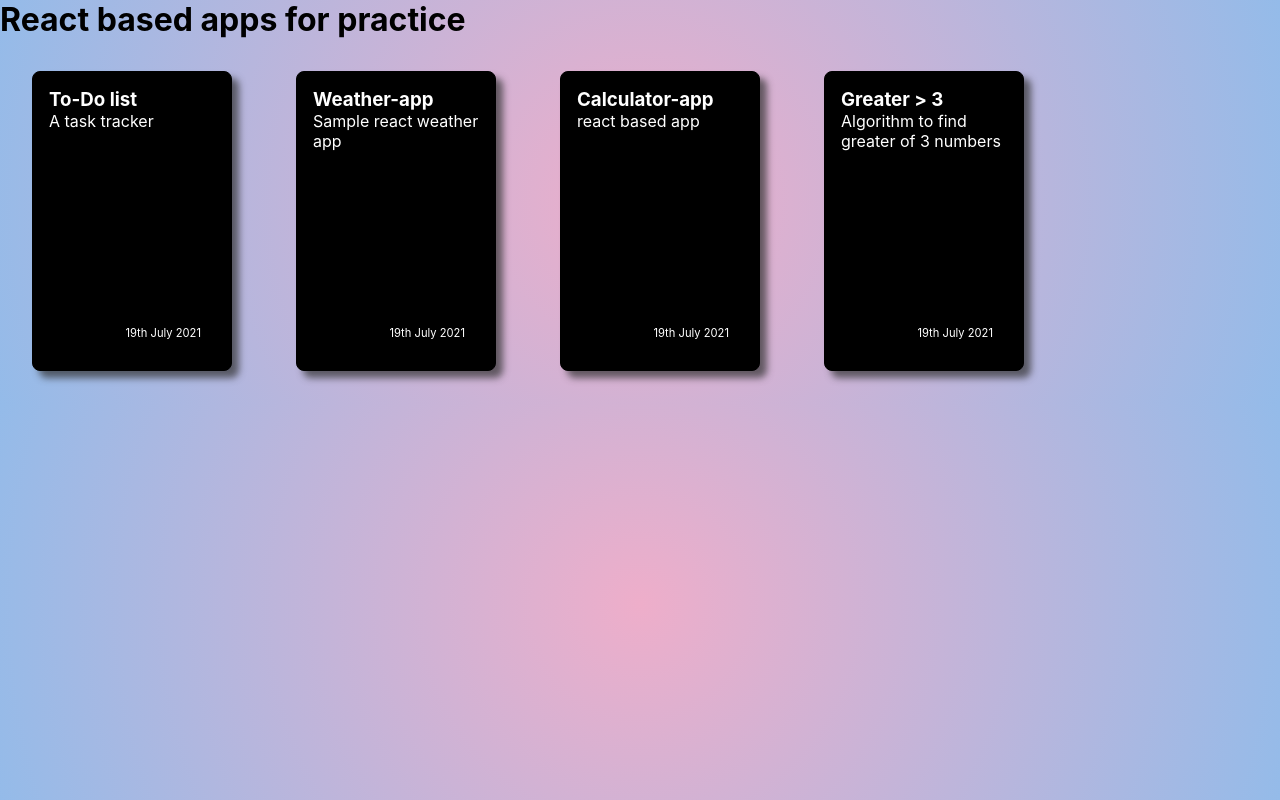
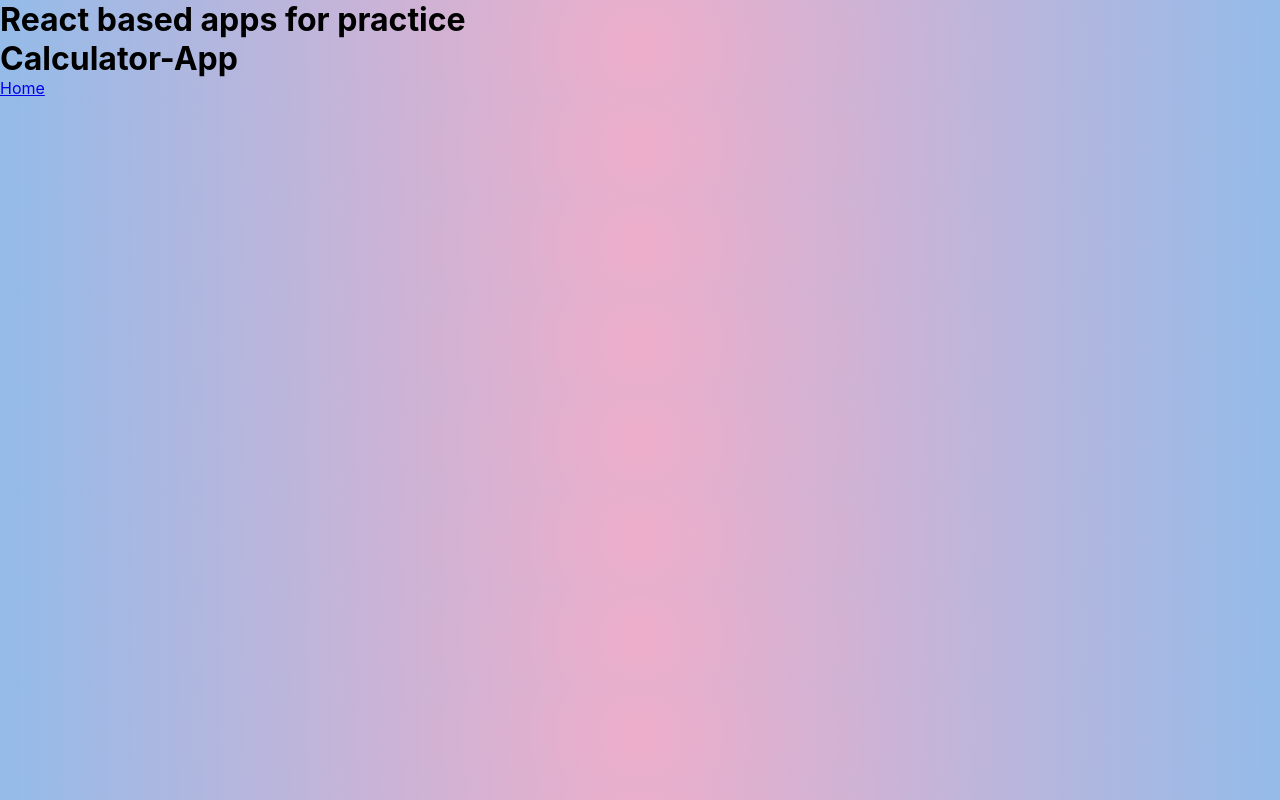
Before and after one commit to sunilsingha/react-apps, a React (Create React App) app in the folder react-practice-apps/: page /Calc in a window 1280 px wide. Built offline with nearby package versions, Linux system fonts and the light colour scheme.

Commit message:
Added Routes

```diff
--- a/react-practice-apps/package.json
+++ b/react-practice-apps/package.json
@@ -8,6 +8,7 @@
     "@testing-library/user-event": "^12.8.3",
     "react": "^17.0.2",
     "react-dom": "^17.0.2",
+    "react-router-dom": "^5.2.0",
     "react-scripts": "4.0.3",
     "web-vitals": "^1.1.2"
   },
--- a/react-practice-apps/src/AnApp.js
+++ b/react-practice-apps/src/AnApp.js
@@ -1,8 +1,13 @@
 import React from "react";
 import "./AnApp.css";
+import { useHistory, Link } from "react-router-dom";
 
 const AnApp = (props) => {
-  const navigateTo = (link) => {};
+  const history = useHistory();
+
+  const navigateTo = (link) => {
+    history.push("/Calc");
+  };
 
   return (
     <div className="an-app" onClick={() => navigateTo(props.app.link)}>
--- a/react-practice-apps/src/App.js
+++ b/react-practice-apps/src/App.js
@@ -1,6 +1,9 @@
 import "./App.css";
 import appCollection from "./AppCollection";
 import AnApp from "./AnApp";
+import { BrowserRouter, Route } from "react-router-dom";
+import { Link } from "react-router-dom";
+import Calc from "./React-Apps/Calculator-app/Calc";
 
 // what is needed
 // a collection of react apps => we can hold the details in a separate file as array of objects.
@@ -13,16 +16,27 @@ function App() {
     appCollection.map((app) => (
       <div key={app.id} className="app">
         <AnApp app={app} />
+
+        {/* <AnApp app={app} /> */}
       </div>
     ));
 
   return (
-    <div className="container">
-      <h1>React based apps for practice </h1>
-      <div className="all-apps">
-        <AllApps />
+    <BrowserRouter>
+      <div className="container">
+        <h1>React based apps for practice </h1>
+
+        <Route exact path="/Calc">
+          <Calc />
+        </Route>
+
+        <Route exact path="/">
+          <div className="all-apps">
+            <AllApps />
+          </div>
+        </Route>
       </div>
-    </div>
+    </BrowserRouter>
   );
 }
 
--- a/react-practice-apps/src/AppCollection.js
+++ b/react-practice-apps/src/AppCollection.js
@@ -4,28 +4,28 @@ const appCollection = [
     title: "To-Do list",
     description: "A task tracker",
     date: "19th July 2021",
-    link: "",
+    link: "React-Apps/Calculator-app/Calc",
   },
   {
     id: 2,
     title: "Weather-app",
     description: "Sample react weather app",
     date: "19th July 2021",
-    link: "",
+    link: "React-Apps/Calculator-app/Calc",
   },
   {
     id: 3,
     title: "Calculator-app",
     description: "react based app",
     date: "19th July 2021",
-    link: "",
+    link: "React-Apps/Calculator-app/Calc",
   },
   {
     id: 4,
     title: "Greater > 3",
     description: "Algorithm to find greater of 3 numbers",
     date: "19th July 2021",
-    link: "",
+    link: "React-Apps/Calculator-app/Calc",
   },
 ];
 
--- /dev/null
+++ b/react-practice-apps/src/React-Apps/Calculator-app/Calc.js
@@ -0,0 +1,13 @@
+import React from "react";
+import { Link } from "react-router-dom";
+
+const Calc = () => {
+  return (
+    <div>
+      <h1>Calculator-App</h1>
+      <Link to="/">Home</Link>
+    </div>
+  );
+};
+
+export default Calc;
```
Also changed, not shown: react-practice-apps/src/React-Apps/ToDolist-app/Todolist.js (added), 1 other file (tests, documents, lock files or other folders).
